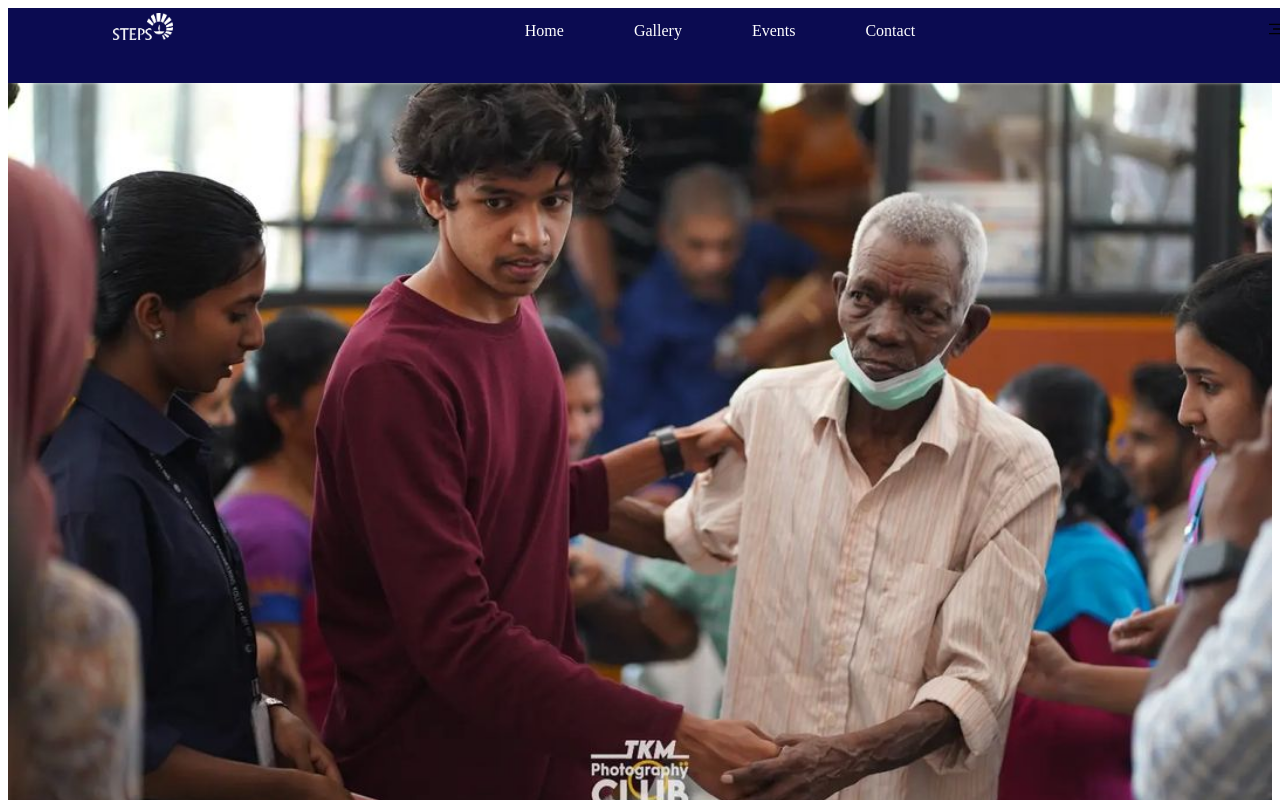
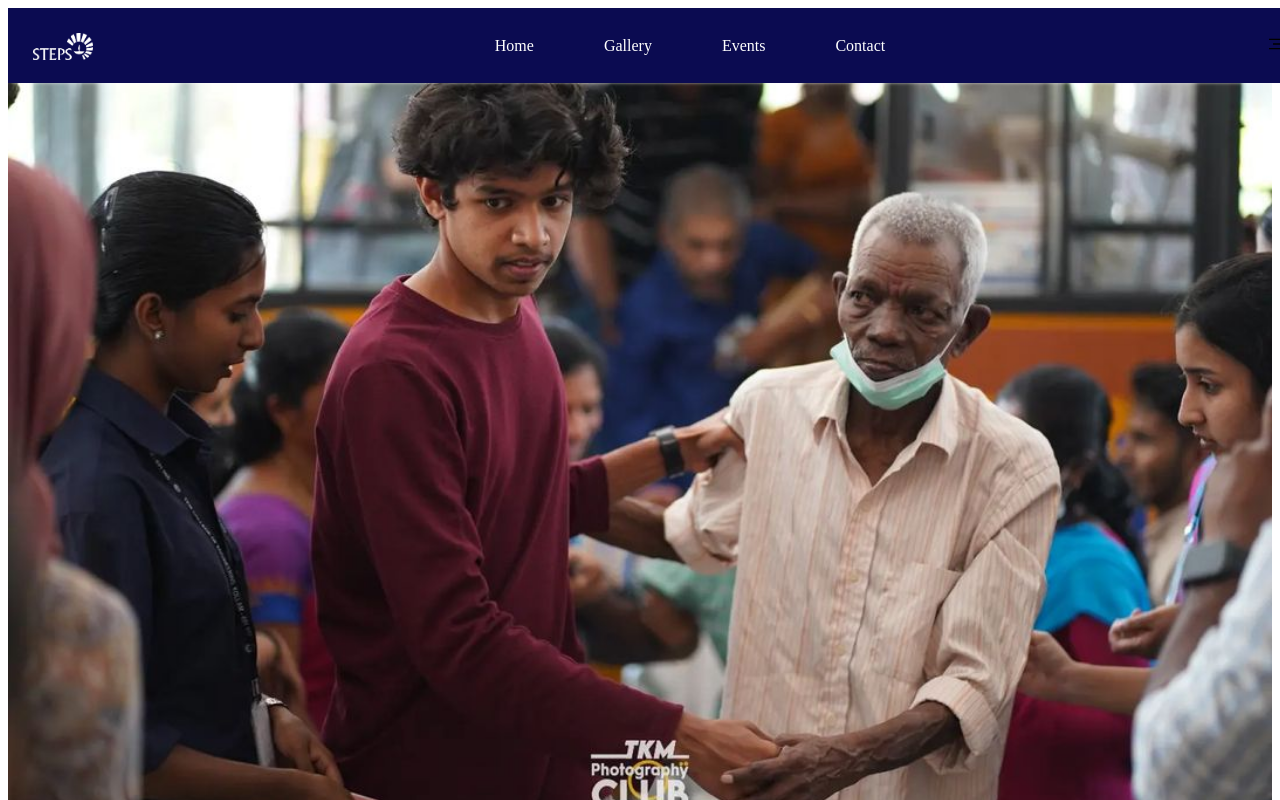
Before and after one commit to KeerthX/steps_tkmce, a React (Create React App) app: page / in a window 1280 px wide. Shown: the top 800 px of the page. Built offline with nearby package versions, Linux system fonts and the light colour scheme.

Commit message:
nav updated

```diff
--- a/src/components/navbar/Navbar.css
+++ b/src/components/navbar/Navbar.css
@@ -5,14 +5,13 @@
   height: 75px;
   box-shadow: 0px 2px 4px -3px #fff;
   background: rgb(11, 11, 81);
-  z-index: 1000;
+  z-index: 1000;;
 
 }
 .logo {
-  display: flex;
-  align-items: center; /* Align logo vertically */
-  margin-bottom: 10px;
+   /* Align logo vertically */
   cursor: pointer;
+
 }
 
 .logo img {
@@ -40,7 +39,7 @@
 }
 
 .logo {
-  margin-left: 100px;
+ padding:20px;
 }
 
 .navbar-logo {
--- a/src/components/navbar/Navbar.js
+++ b/src/components/navbar/Navbar.js
@@ -69,7 +69,7 @@ const Navbar = () => {
         className={`fixed inset-0 w-full bg-[#232323] z-50  opacity-95 backdrop-blur-3xl menu transition duration-300 ease-in-out transform ${isOpen ? 'translate-x-0' : '-translate-x-full'}`}
         style={{ overflowY: 'auto' }}
       >
-        <ul className='flex flex-col pl-4 pt-10 list-none text-xl gap-10 z-50  h-full justify-center items-center opacity-100 text-black'>
+        <ul className='flex flex-col pl-4 pt-10 list-none text-xl gap-10 z-50  h-full justify-center items-center opacity-100 text-white'>
           <Link to="/" onClick={handleLinkClick}>
             Home
           </Link>
```
